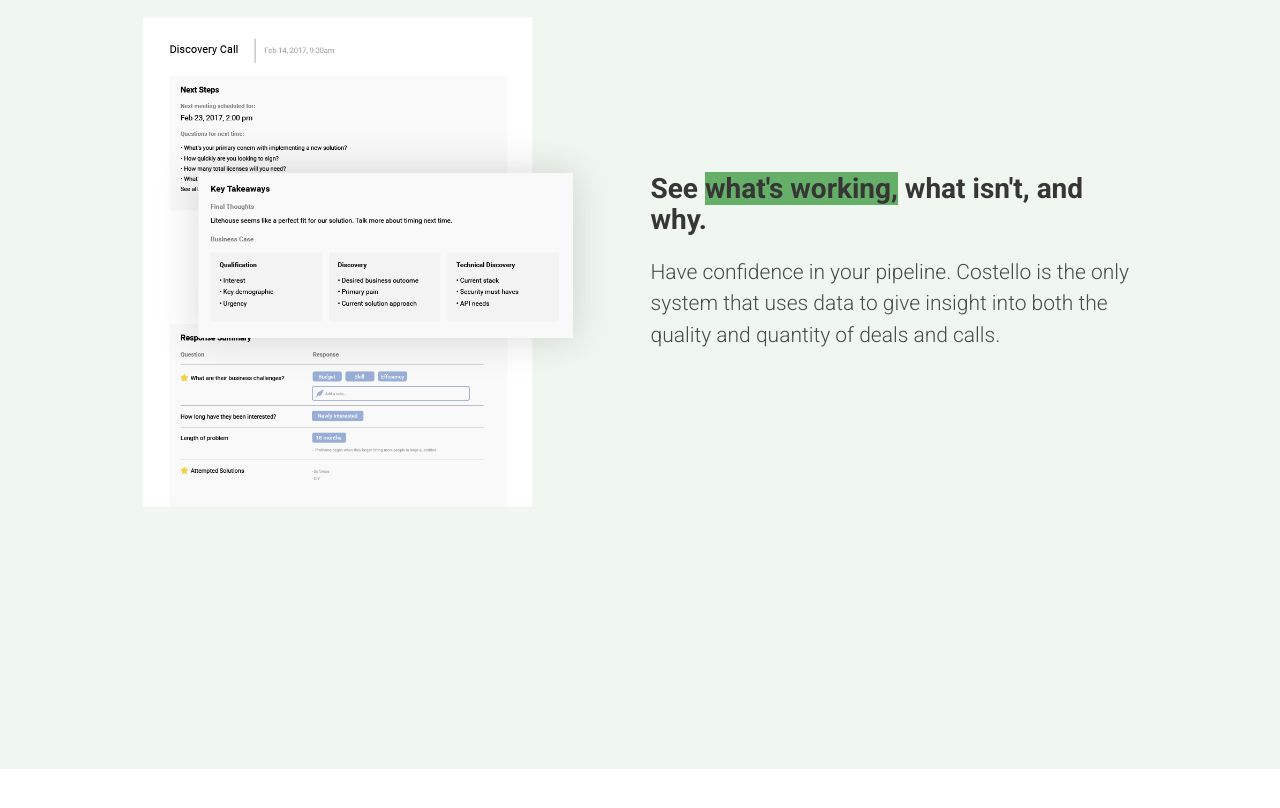
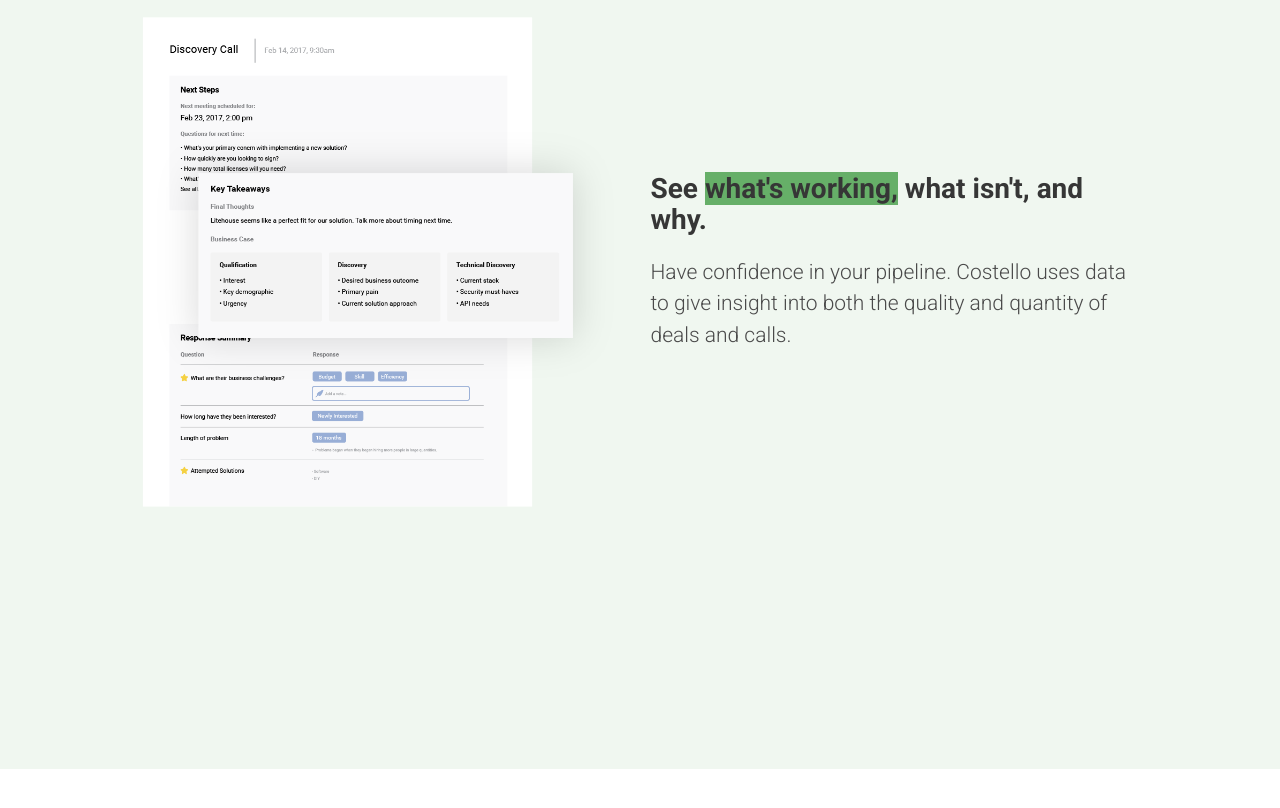
Before and after one commit to danieljbell/cloudcannon-test, a Jekyll site: the page built from index.html, in a window 1280 px wide and 900 px high, scrolled down 6480 px. Shown: the top 808 px of the window. Built offline with Jekyll 4.4.1, drawn with Linux system fonts in a browser that asks for light colours; the list of posts is cut into pages by our own code.

Commit message:
Updated '_includes/home/takeaways.html' via CloudCannon

```diff
--- a/_includes/home/takeaways.html
+++ b/_includes/home/takeaways.html
@@ -13,11 +13,7 @@
           text="See <span class='green-highlight'><strong>what's working,</strong></span>
             what isn't, and why."
         %}
-        <p class="editable">
-          Have confidence in your pipeline. Costello is the only system
-          that uses data to give insight into both the quality and quantity
-          of deals and calls.
-        </p>
+        <p class="editable">Have confidence in your pipeline. Costello uses data to give insight into both the quality and quantity of deals and calls.</p>
       </div>
     </div>
   </div>
```
